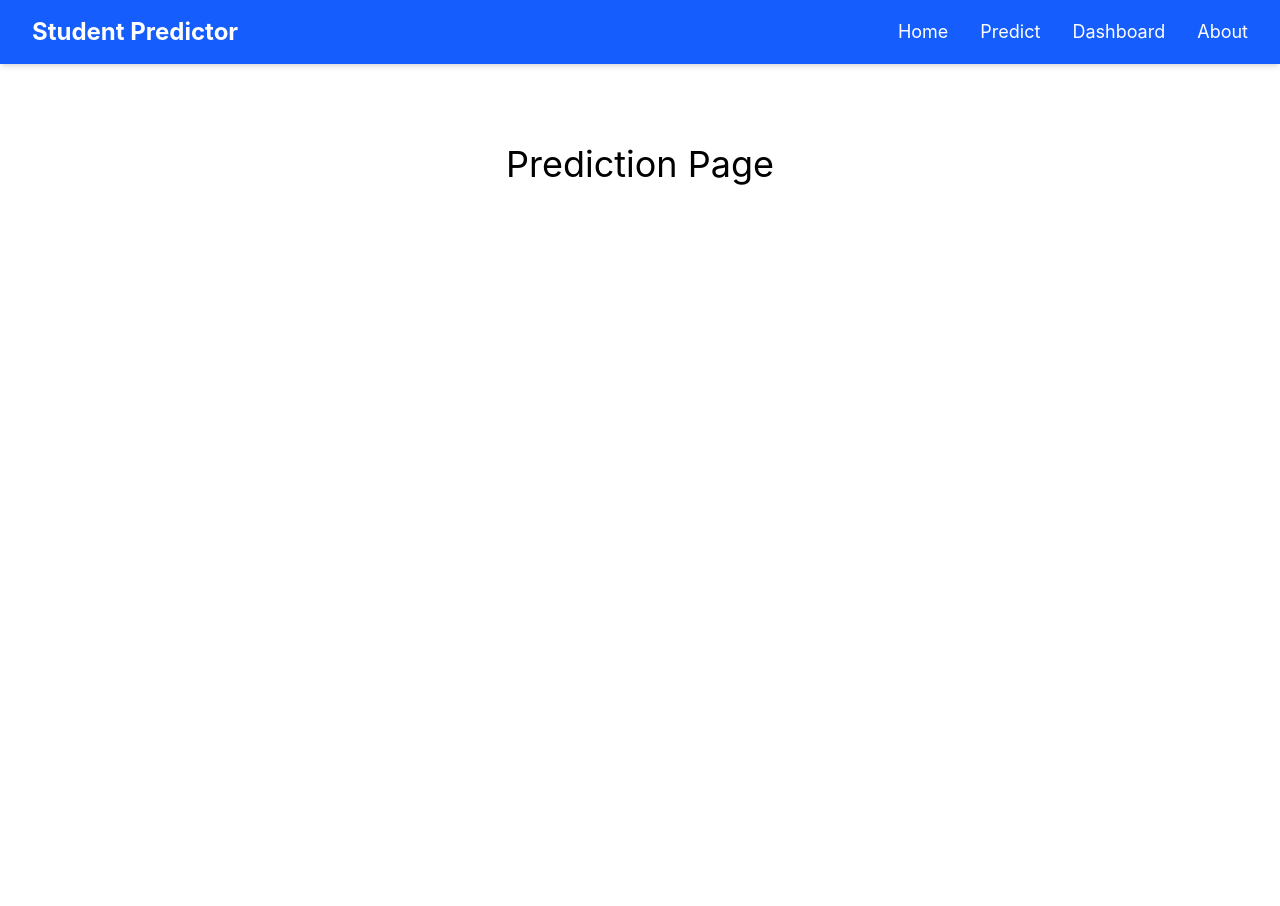
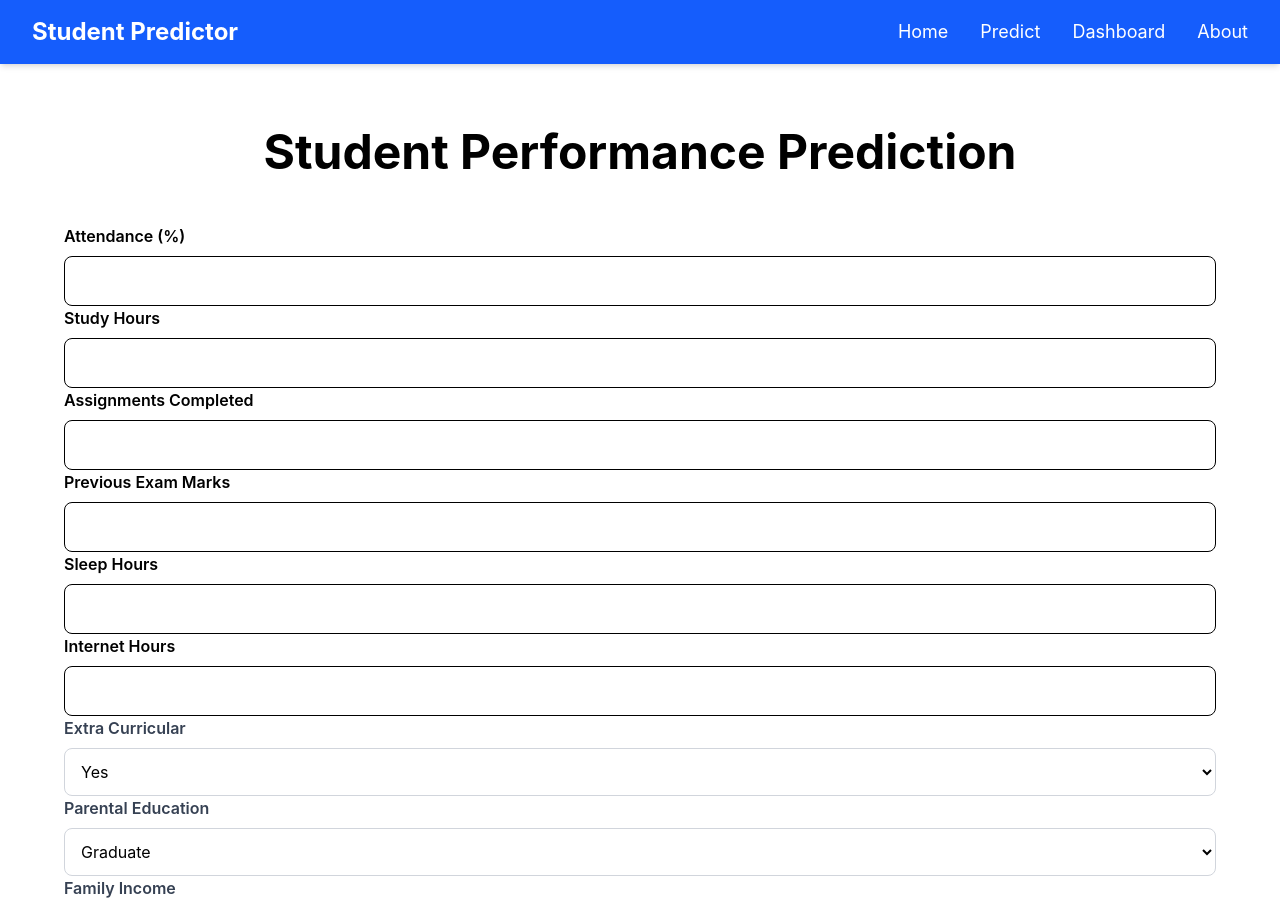
Before and after one commit to may1234567789/student-performance-prediction-model, a React app in the folder Frontend/: page /predict in a window 1280 px wide. Shown: the top 906 px of the page. Before the commit the page ends 800 px from the top, so only its background shows below. Built offline with nearby package versions, Linux system fonts and the light colour scheme; the HTML template or start-up script is replaced by a standard one.

Commit message:
imporve prediction route so that prediction page load correctly

```diff
--- /dev/null
+++ b/Frontend/src/components/components/FormSelect.jsx
@@ -0,0 +1,24 @@
+function FormSelect({ label, name, value, options, onChange }) {
+    return (
+        <div>
+            <label className="block mb-2 font-semibold text-gray-700">
+                {label}
+            </label>
+
+            <select
+                name={name}
+                value={value}
+                onChange={onChange}
+                className="w-full border border-gray-300 rounded-lg p-3 focus:ring-2 focus:ring-blue-500 focus:outline-none"
+            >
+                {options.map((option) => (
+                    <option key={option} value={option}>
+                        {option}
+                    </option>
+                ))}
+            </select>
+        </div>
+    );
+}
+
+export default FormSelect;
--- a/Frontend/src/components/components/PredictionForm.jsx
+++ b/Frontend/src/components/components/PredictionForm.jsx
@@ -2,6 +2,8 @@ import { useState } from "react";
 import api from "../../services/api";
 import Loader from "../components/Loader";
 import ResultCard from "../components/ResultCard";
+import FormInput from "../components/FormInput";
+import FormSelect from "../components/FormSelect";
 
 function PredictionForm() {
 
@@ -96,6 +98,139 @@ function PredictionForm() {
 
             </h1>
 
+
+
+            {loading && <Loader />}
+
+            <ResultCard result={result} />
+
+            <FormInput
+                label="Attendance (%)"
+                name="Attendance"
+                type="number"
+                value={formData.Attendance}
+                onChange={handleChange}
+            />
+
+            <FormInput
+                label="Study Hours"
+                name="Study_Hours"
+                type="number"
+                value={formData.Study_Hours}
+                onChange={handleChange}
+            />
+
+            <FormInput
+                label="Assignments Completed"
+                name="Assignments_Completed"
+                type="number"
+                value={formData.Assignments_Completed}
+                onChange={handleChange}
+            />
+
+            <FormInput
+                label="Previous Exam Marks"
+                name="Previous_Exam_Marks"
+                type="number"
+                value={formData.Previous_Exam_Marks}
+                onChange={handleChange}
+            />
+
+            <FormInput
+                label="Sleep Hours"
+                name="Sleep_Hours"
+                type="number"
+                value={formData.Sleep_Hours}
+                onChange={handleChange}
+            />
+
+            <FormInput
+                label="Internet Hours"
+                name="Internet_Hours"
+                type="number"
+                value={formData.Internet_Hours}
+                onChange={handleChange}
+            />
+
+            <FormSelect
+                label="Extra Curricular"
+                name="Extra_Curricular"
+                value={formData.Extra_Curricular}
+                onChange={handleChange}
+                options={["Yes", "No"]}
+            />
+
+            <FormSelect
+                label="Parental Education"
+                name="Parental_Education"
+                value={formData.Parental_Education}
+                onChange={handleChange}
+                options={[
+                    "High School",
+                    "Diploma",
+                    "Graduate",
+                    "Postgraduate"
+                ]}
+            />
+
+            <FormSelect
+                label="Family Income"
+                name="Family_Income"
+                value={formData.Family_Income}
+                onChange={handleChange}
+                options={[
+                    "Low",
+                    "Medium",
+                    "High"
+                ]}
+            />
+
+            <FormInput
+                label="Daily Screen Time"
+                name="Daily_Screen_Time"
+                type="number"
+                value={formData.Daily_Screen_Time}
+                onChange={handleChange}
+            />
+
+            <FormInput
+                label="Mock Test Score"
+                name="Mock_Test_Score"
+                type="number"
+                value={formData.Mock_Test_Score}
+                onChange={handleChange}
+            />
+
+            <FormSelect
+                label="Class Participation"
+                name="Class_Participation"
+                value={formData.Class_Participation}
+                onChange={handleChange}
+                options={[
+                    "Low",
+                    "Medium",
+                    "High"
+                ]}
+            />
+
+            <FormInput
+                label="Library Visits Per Week"
+                name="Library_Visits_Per_Week"
+                type="number"
+                value={formData.Library_Visits_Per_Week}
+                onChange={handleChange}
+            />
+
+            <FormSelect
+                label="Semester"
+                name="Semester"
+                value={formData.Semester}
+                onChange={handleChange}
+                options={[
+                    1, 2, 3, 4, 5, 6, 7, 8
+                ]}
+            />
+
             <form
 
                 onSubmit={handleSubmit}
@@ -107,28 +242,13 @@ function PredictionForm() {
                 {/* Build all input fields here */}
 
                 <button
-
-                    className="bg-blue-600 text-white py-4 rounded-lg text-xl font-bold hover:bg-blue-700 col-span-2"
-
+                    type="submit"
+                    className="md:col-span-2 bg-blue-600 hover:bg-blue-700 transition text-white py-4 rounded-lg text-xl font-bold"
                 >
-
                     Predict Performance
-
                 </button>
 
             </form>
-
-            {loading && <Loader />}
-
-            <ResultCard result={result} />
-
-            <FormInput
-                label="Attendance"
-                name="Attendance"
-                type="number"
-                value={formData.Attendance}
-                onChange={handleChange}
-            />
 
         </div>
 
--- a/Frontend/src/pages/Prediction.jsx
+++ b/Frontend/src/pages/Prediction.jsx
@@ -1,8 +1,9 @@
+import PredictionForm from "../components/components/PredictionForm";
+
 function Prediction() {
     return (
-        <h1 className="text-4xl text-center mt-20">
-            Prediction Page
-        </h1>
+        <><PredictionForm /></>
+
     );
 }
 
```
